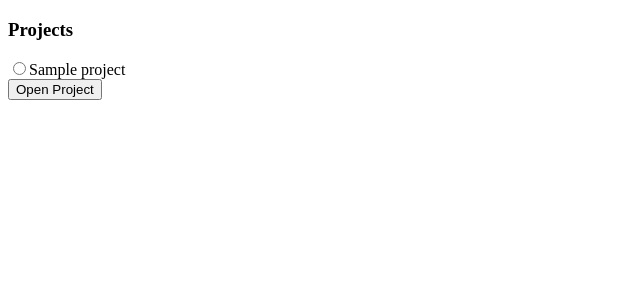
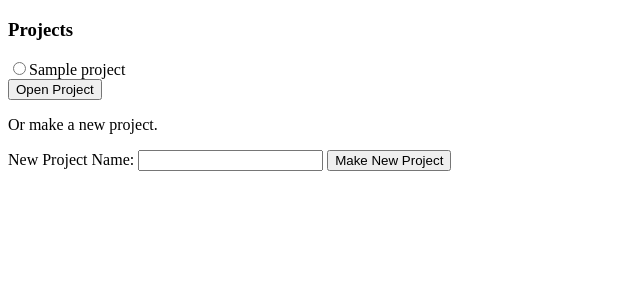
Before and after one commit to CalCoRE/simsam, a Django app: page /samlite/openproject in a window 1280 px wide. Shown: the part 101-401 px from the top of the page, without its empty margins (0-640 px from the left). Run offline with Django 3.2, Linux system fonts and the light colour scheme; a user stored in the database is signed in; tables that the repository leaves empty hold one stand-in row (values such as "Sample post"); parts of the project's set-up code (start-up, migrations or seed data) failed here and were passed over; some libraries are stand-ins or nearby versions.

Commit message:
removed (.*) from urls.py and removed user wrapping in views

```diff
--- a/samlite/templates/chooseproject.html
+++ b/samlite/templates/chooseproject.html
@@ -43,6 +43,11 @@
 		{% endfor %}
 		<input type="submit" value="Open Project" />
 	</form>
+        <p>Or make a new project.</p>
+        <form class="chooseproject" action="make_project" method="post">
+                New Project Name: <input type="text" name="projectName" />
+                <input type="submit" value="Make New Project" />
+        </form>
 
 
 	{% else %}
--- a/samlite/urls.py
+++ b/samlite/urls.py
@@ -4,16 +4,16 @@ from samlite import views
 
 urlpatterns = patterns("",
     url(r"^$", views.index, name="index"),
-    url(r"^(.*)save_image$", views.save_image, name="save_image"),
-    url(r"^(.*)save_frame_sequence$", views.save_frame_sequence,
+    url(r"^save_image$", views.save_image, name="save_image"),
+    url(r"^save_frame_sequence$", views.save_frame_sequence,
         name="save_frame_sequence"),
     #url(r"^logout/", views.logout_user, name="logout_user"),
-    url(r"^(.*)openproject$", views.openproject, name="openproject"),
-    url(r"^(.*)chooseproject/$", views.chooseproject, name="chooseproject"),
-    url(r"^(.*)make_project$", views.make_project, name="make_project"),
-    url(r"^(.*)newanim", views.newanim, name="newanim"),
-    url(r"^(.*)openAnim", views.openAnim, name="openAnim"),
-    url(r"^(.*)logout/", views.logout_user, name="logout_user"),
-    url(r"^(.*)chooseanim$", views.chooseanim, name="chooseanim"),
+    url(r"^openproject$", views.openproject, name="openproject"),
+    url(r"^chooseproject/?$", views.chooseproject, name="chooseproject"),
+    url(r"^make_project$", views.make_project, name="make_project"),
+    url(r"^newanim", views.newanim, name="newanim"),
+    url(r"^openAnim", views.openAnim, name="openAnim"),
+    url(r"^logout/", views.logout_user, name="logout_user"),
+    url(r"^chooseanim$", views.chooseanim, name="chooseanim"),
     #url(r"^(?P<frame_registry>\d+)/$", views.save_project, name="save_project")
 )
--- a/samlite/views.py
+++ b/samlite/views.py
@@ -57,11 +57,10 @@ def index(request):
     spritecollection = anim.sprite_collection
 
     t = loader.get_template("samlite.html")
-    c = RequestContext(request, {"proj_name": proj_name, "project": project, "anim_name": anim_name, "animation": animation, "frame_sequence": framesequence, "sprite_collection": spritecollection})
-    #c = RequestContext(request, {"project": project, "animation": animation, "projectOpen": projectOpen, "image_hash": image_hash, "projectList": projects, "frame_sequence": framesequence, "sprite_collection": spritecollection, "simulation": simulation, "simsamuser": simsamuser})
+    c = RequestContext(request, {"proj_name": proj_name, "project": project, "anim_name": anim_name, "animation": animation, "frame_sequence": framesequence, "sprite_collection": spritecollection, "simsamuser": simsamuser})
     return HttpResponse(t.render(c))
 
-def save_image(request, digit):
+def save_image(request):
     openingProject = False
     image_string = request.POST[u"image_string"]
     image_type = request.POST[u"image_type"]
@@ -103,7 +102,7 @@ def save_image(request, digit):
     }))
 
 #save a new frame sequence after images have been moved around in the timeline
-def save_frame_sequence(request, digit):
+def save_frame_sequence(request):
     if request.POST:
         animation_id = request.POST.get(u'animation_id', default=None)
         frame_sequence = [int(x) for x in request.POST.getlist(u'frame_sequence[]')]
@@ -118,28 +117,24 @@ def save_frame_sequence(request, digit):
         'message': ""
     }))
 
-def logout_user(request, digit):
+def logout_user(request):
     logout(request)
     return HttpResponseRedirect("/")
 
 #start a new project
-def make_project(request, digit):
+def make_project(request):
     openingProject = projectOpen = False
     projectName = ""
     simsamuser = project = animation = simulation = None
     framesequence = spritecollection = []
     if request.user.is_authenticated():
         user = request.user
-        if hasattr(user, '_wrapped') and hasattr(user, '_setup'):
-                if user._wrapped.__class__ == object:
-                        user._setup()
-                user = user._wrapped
         simsamuser = SimsamUser.objects.filter(user=user)[0]
 
     projectName = request.POST.get('projectName')
     if len(simsamuser.projects.filter(name=projectName)) > 0:
             # if the project name already exists, open it
-            return chooseproject(request, digit)
+            return chooseproject(request)
     else:
             # set up the new project
             project = Project.objects.create(name=projectName, owner=simsamuser)
@@ -152,7 +147,7 @@ def make_project(request, digit):
             return HttpResponseRedirect("/samlite?project=" + str(project.id) + "&animation=" + str(animation.id))
 
 # create a new animation within an open project
-def newanim(request, digit):
+def newanim(request):
     projectOpen = True
     framesequence = spritecollection = []
     simsamuser = project = animation = None
@@ -172,23 +167,19 @@ def newanim(request, digit):
                 animation.save()
     return HttpResponseRedirect("/samlite?project=" + str(project.id) + "&animation=" + str(animation.id))
 
-def openproject(request, digit):
+def openproject(request):
     # display the page listing current projects
     user = ""
     projects = []
     if request.user.is_authenticated():
         user = request.user
-        if hasattr(user, '_wrapped') and hasattr(user, '_setup'):
-                if user._wrapped.__class__ == object:
-                        user._setup()
-                user = user._wrapped
         simsamuser = SimsamUser.objects.get(user=user)
         projects = Project.objects.filter(owner=simsamuser)
     t = loader.get_template("chooseproject.html")
     c = RequestContext(request, {"projectList": projects})
     return HttpResponse(t.render(c))
 
-def chooseproject(request, digit):
+def chooseproject(request):
     # open the chosen project
     projectname = ""
     animations = []
@@ -196,10 +187,6 @@ def chooseproject(request, digit):
     framesequence = spritecollection = []
     if request.user.is_authenticated():
         user = request.user
-        if hasattr(user, '_wrapped') and hasattr(user, '_setup'):
-                if user._wrapped.__class__ == object:
-                        user._setup()
-                user = user._wrapped
         simsamuser = SimsamUser.objects.get(user=user)
     if request.POST:
         projectname = request.POST.get('projectName')
@@ -218,7 +205,7 @@ def chooseproject(request, digit):
     return HttpResponseRedirect("/samlite?project=" + str(project.id) + "&animation=" + str(animation.id))
 
 
-def openAnim(request, digit):
+def openAnim(request):
     # display the page listing the project's animations
     user = ""
     animations = []
@@ -231,7 +218,7 @@ def openAnim(request, digit):
     c = RequestContext(request, {"animList": animations, "project": project})
     return HttpResponse(t.render(c))
 
-def chooseanim(request, digit):
+def chooseanim(request):
     # open the chosen animation
     animations = []
     simsamuser = None
```
Also changed, not shown: samlite/templates/samlite.html (line endings or trailing spaces), 1 other file.
